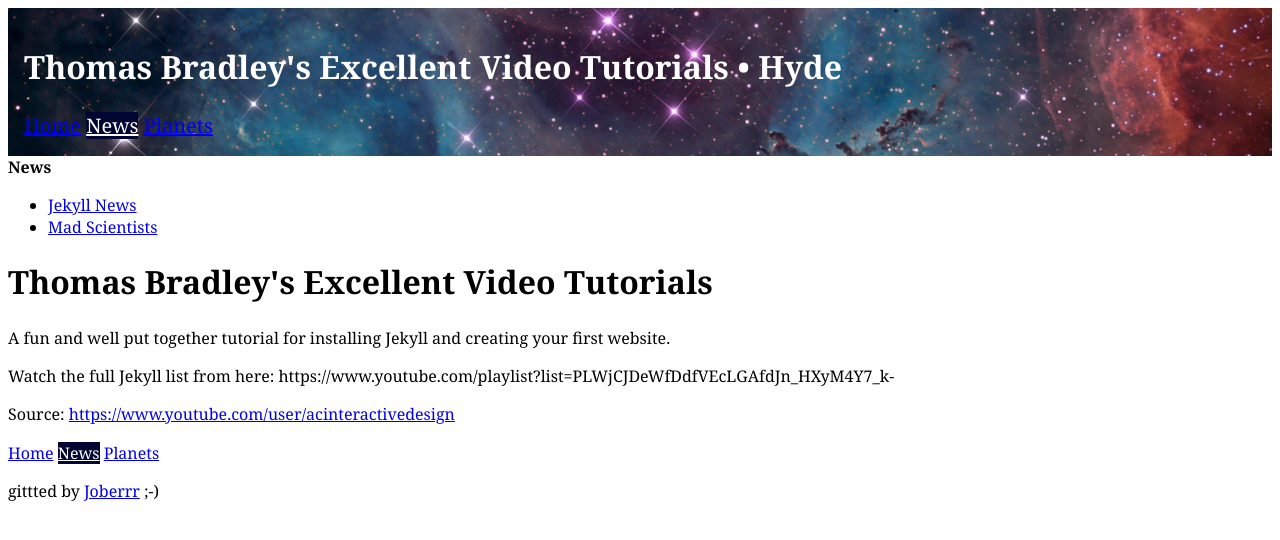
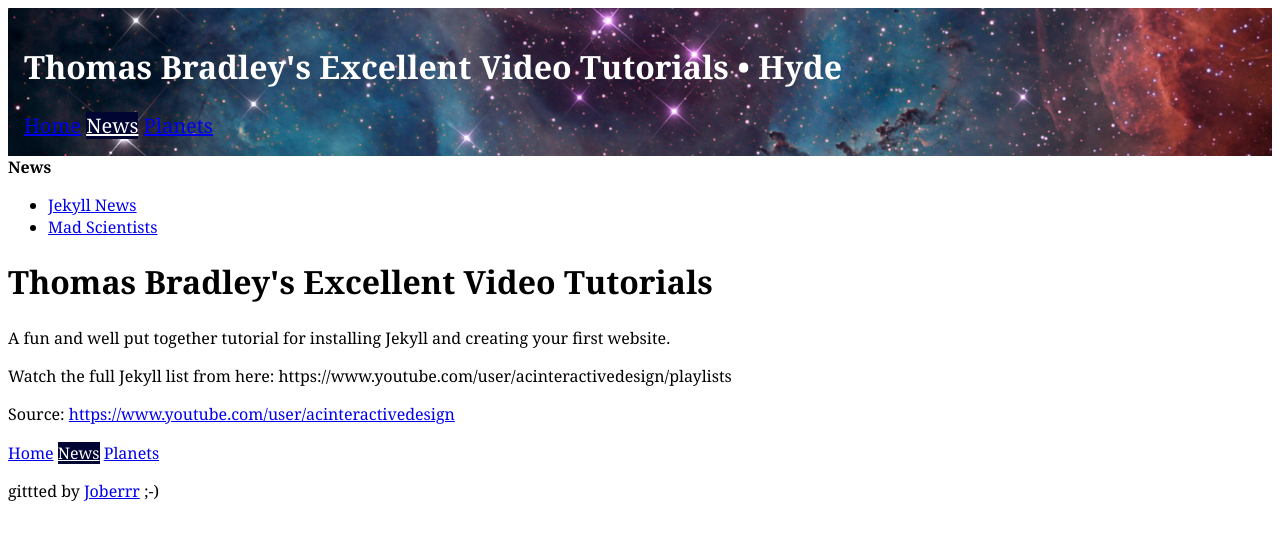
Before and after one commit to Joberrr/hide, a Jekyll site: the page built from _posts/news/2014-04-05-Thomas-Bradley-s-excellent-video-tutorials.md, in a window 1280 px wide. Shown: the top 540 px of the page. Built offline with Jekyll 4.4.1, drawn with Linux system fonts in a browser that asks for light colours; Markdown is read by kramdown in place of the engine named in the settings; some of the changed lines change nothing that is shown.

Commit message:
link update

```diff
--- a/_posts/news/2014-04-05-Thomas-Bradley-s-excellent-video-tutorials.md
+++ b/_posts/news/2014-04-05-Thomas-Bradley-s-excellent-video-tutorials.md
@@ -8,4 +8,4 @@ category: news
 
 A fun and well put together tutorial for installing Jekyll and creating your first website.
 
-Watch the full Jekyll list from here: https://www.youtube.com/playlist?list=PLWjCJDeWfDdfVEcLGAfdJn_HXyM4Y7_k-
+Watch the full Jekyll list from here: https://www.youtube.com/user/acinteractivedesign/playlists
```
